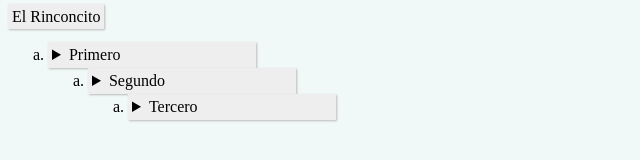
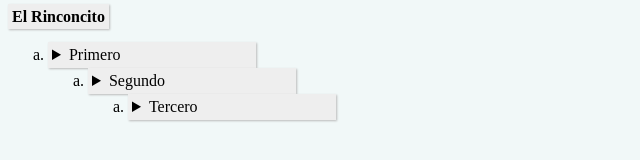
Before and after one commit to Alephdjcs/ElRinconcitoo, a plain HTML site: page index.html in a window 1280 px wide. Shown: the full height of the page, 0-640 px from the left. Drawn offline with Linux system fonts and the light colour scheme.

Commit message:
Update Liststyle.css

```diff
--- a/Liststyle.css
+++ b/Liststyle.css
@@ -14,6 +14,9 @@ body {
     border: none;
     box-shadow: 1px 1px 2px #bbbbbb;
     cursor: pointer;
+    text-align: center;
+    font-family: "Times New Roman", Times, serif;
+    font-weight: bold;
 }
 
 
```
